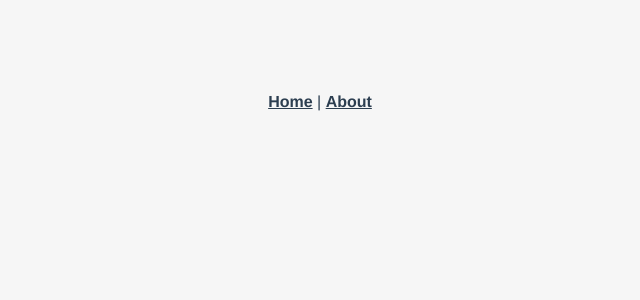
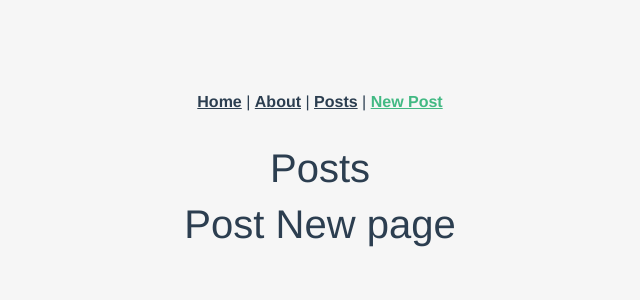
Before and after one commit to mysoyul/VueJS3_TodoApp_CLI_202403, a Vue app: page /posts/new in a window 1280 px wide. Before the commit this address had no page. Shown: the top 300 px of the page, without its empty margins (320-960 px from the left). Built offline with nearby package versions, Linux system fonts and the light colour scheme.

Commit message:
post views add

```diff
--- a/src/App.vue
+++ b/src/App.vue
@@ -1,9 +1,11 @@
 <template>
   <nav>
     <router-link to="/">Home</router-link> |
-    <router-link to="/about">About</router-link>
+    <router-link to="/about">About</router-link> |
+    <router-link to="/posts">Posts</router-link> |
+    <router-link to="/posts/new">New Post</router-link>
   </nav>
-  <router-view/>
+  <router-view />
 </template>
 
 <style>
--- a/src/main.js
+++ b/src/main.js
@@ -3,6 +3,7 @@ import App from './App.vue'
 import { store } from "./store"
 import router from './router'
 
-createApp(App).use(router)
+createApp(App)
+    .use(router)
     .use(store)
     .mount('#app')
--- a/src/views/HomeView.vue
+++ b/src/views/HomeView.vue
@@ -1,6 +1,5 @@
 <template>
   <div class="home">
-    <img alt="Vue logo" src="../assets/logo.png">
     <HelloWorld msg="Welcome to Your Vue.js App"/>
   </div>
 </template>
--- /dev/null
+++ b/src/views/PostDetail.vue
@@ -0,0 +1,5 @@
+<template>
+    <div>
+        <h1>Post Detail page</h1>
+    </div>
+</template>
--- /dev/null
+++ b/src/views/PostList.vue
@@ -0,0 +1,6 @@
+<template>
+    <div>
+        <h1>Posts</h1>
+        <router-view></router-view>
+    </div>
+</template>
--- /dev/null
+++ b/src/views/PostNew.vue
@@ -0,0 +1,5 @@
+<template>
+    <div>
+        <h1>Post New page</h1>
+    </div>
+</template>
```
Also changed, not shown: src/router/index.js (+10 -0 lines).
